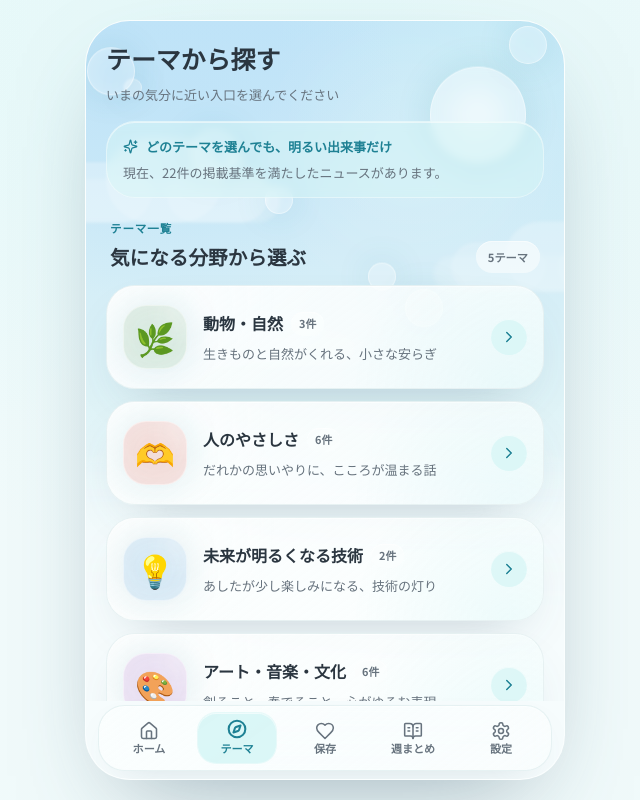
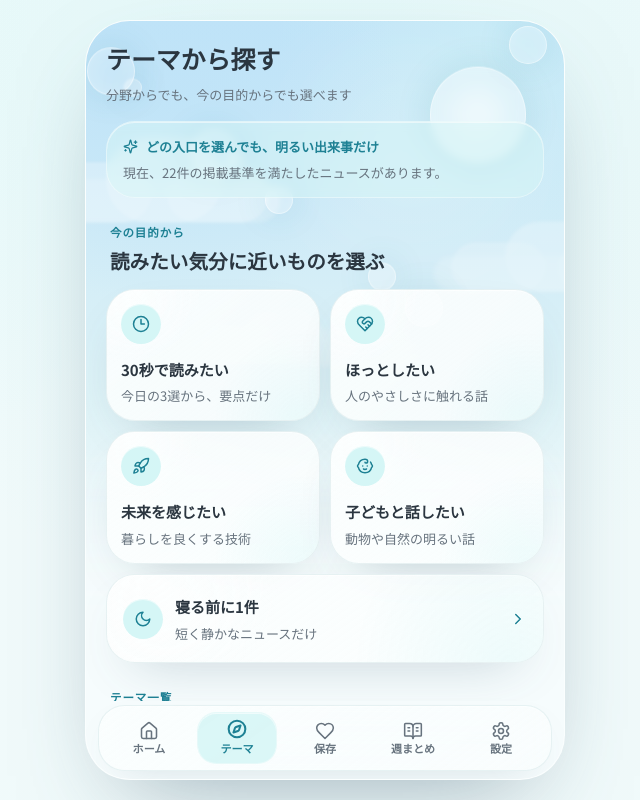
Before and after one commit to sunpotflower4460-cpu/Hot-news, a Next.js app: page /browse in a window 1280 px wide. Shown: the whole page, without its empty margins (315-955 px from the left). Built offline with nearby package versions, Linux system fonts and the light colour scheme; a web font is replaced by a local one.

Commit message:
feat: add purpose-first discovery paths

```diff
--- a/src/app/(app)/browse/page.tsx
+++ b/src/app/(app)/browse/page.tsx
@@ -1,9 +1,50 @@
 import Link from 'next/link';
-import { ChevronRight, Sparkles } from 'lucide-react';
+import {
+  Baby,
+  ChevronRight,
+  Clock3,
+  HeartHandshake,
+  Moon,
+  Rocket,
+  Sparkles,
+} from 'lucide-react';
 import { ScreenHeader } from '@/components/layout/ScreenHeader';
 import { CategoryCard } from '@/components/category/CategoryCard';
 import { CATEGORIES } from '@/mock/categories';
 import { getArticlesByCategory } from '@/lib/data/selectors';
+
+const PURPOSES = [
+  {
+    href: '/home',
+    label: '30秒で読みたい',
+    description: '今日の3選から、要点だけ',
+    Icon: Clock3,
+  },
+  {
+    href: '/browse/kindness',
+    label: 'ほっとしたい',
+    description: '人のやさしさに触れる話',
+    Icon: HeartHandshake,
+  },
+  {
+    href: '/browse/bright-tech',
+    label: '未来を感じたい',
+    description: '暮らしを良くする技術',
+    Icon: Rocket,
+  },
+  {
+    href: '/browse/animals-nature',
+    label: '子どもと話したい',
+    description: '動物や自然の明るい話',
+    Icon: Baby,
+  },
+  {
+    href: '/night',
+    label: '寝る前に1件',
+    description: '短く静かなニュースだけ',
+    Icon: Moon,
+  },
+] as const;
 
 export default async function BrowsePage() {
   const counts = await Promise.all(
@@ -13,20 +54,56 @@ export default async function BrowsePage() {
 
   return (
     <div className="pb-10">
-      <ScreenHeader title="テーマから探す" subtitle="いまの気分に近い入口を選んでください" />
+      <ScreenHeader title="テーマから探す" subtitle="分野からでも、今の目的からでも選べます" />
 
-      <div className="space-y-5 px-5 pt-1">
+      <div className="space-y-6 px-5 pt-1">
         <section
           aria-label="掲載内容について"
           className="rounded-card border border-white/40 bg-accent-soft/50 px-4 py-3.5 shadow-inner-light backdrop-blur-sm"
         >
           <div className="flex items-center gap-2 text-accent">
             <Sparkles aria-hidden size={15} />
-            <p className="text-caption font-bold">どのテーマを選んでも、明るい出来事だけ</p>
+            <p className="text-caption font-bold">どの入口を選んでも、明るい出来事だけ</p>
           </div>
           <p className="mt-1 text-caption leading-relaxed text-muted">
             現在、{total}件の掲載基準を満たしたニュースがあります。
           </p>
+        </section>
+
+        <section aria-labelledby="purpose-heading" className="space-y-3">
+          <div className="px-1">
+            <p className="text-[0.72rem] font-bold tracking-[0.08em] text-accent">今の目的から</p>
+            <h2 id="purpose-heading" className="mt-1 text-h2 font-bold text-text">
+              読みたい気分に近いものを選ぶ
+            </h2>
+          </div>
+
+          <div className="grid grid-cols-2 gap-2.5">
+            {PURPOSES.map(({ href, label, description, Icon }, index) => (
+              <Link
+                key={href}
+                href={href}
+                className={
+                  index === PURPOSES.length - 1
+                    ? 'soft-surface float-card col-span-2 flex min-h-[5.6rem] items-center gap-3 rounded-card px-4 py-3 shadow-soft'
+                    : 'soft-surface float-card min-h-[7.6rem] rounded-card p-3.5 shadow-soft'
+                }
+              >
+                <span className="flex h-10 w-10 shrink-0 items-center justify-center rounded-full bg-accent-soft text-accent shadow-inner-light">
+                  <Icon aria-hidden size={18} />
+                </span>
+                <span className={index === PURPOSES.length - 1 ? 'min-w-0 flex-1' : 'mt-3 block'}>
+                  <span className="block text-body font-bold text-text">{label}</span>
+                  <span className="mt-0.5 block text-caption leading-relaxed text-muted">
+                    {description}
+                  </span>
+                </span>
+                {index === PURPOSES.length - 1 && (
+                  <ChevronRight aria-hidden size={18} className="shrink-0 text-accent" />
+                )}
+              </Link>
+            ))}
+          </div>
         </section>
 
         <section aria-labelledby="category-list-heading" className="space-y-3">
```
